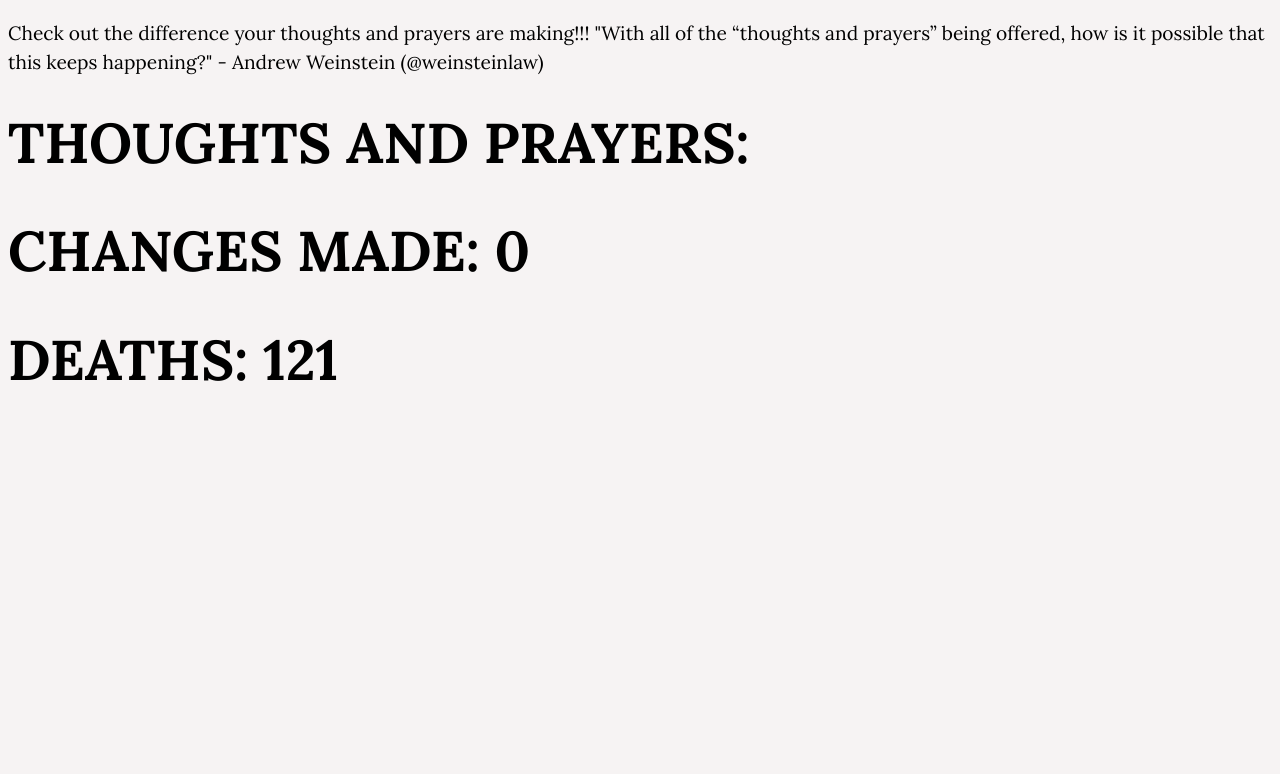
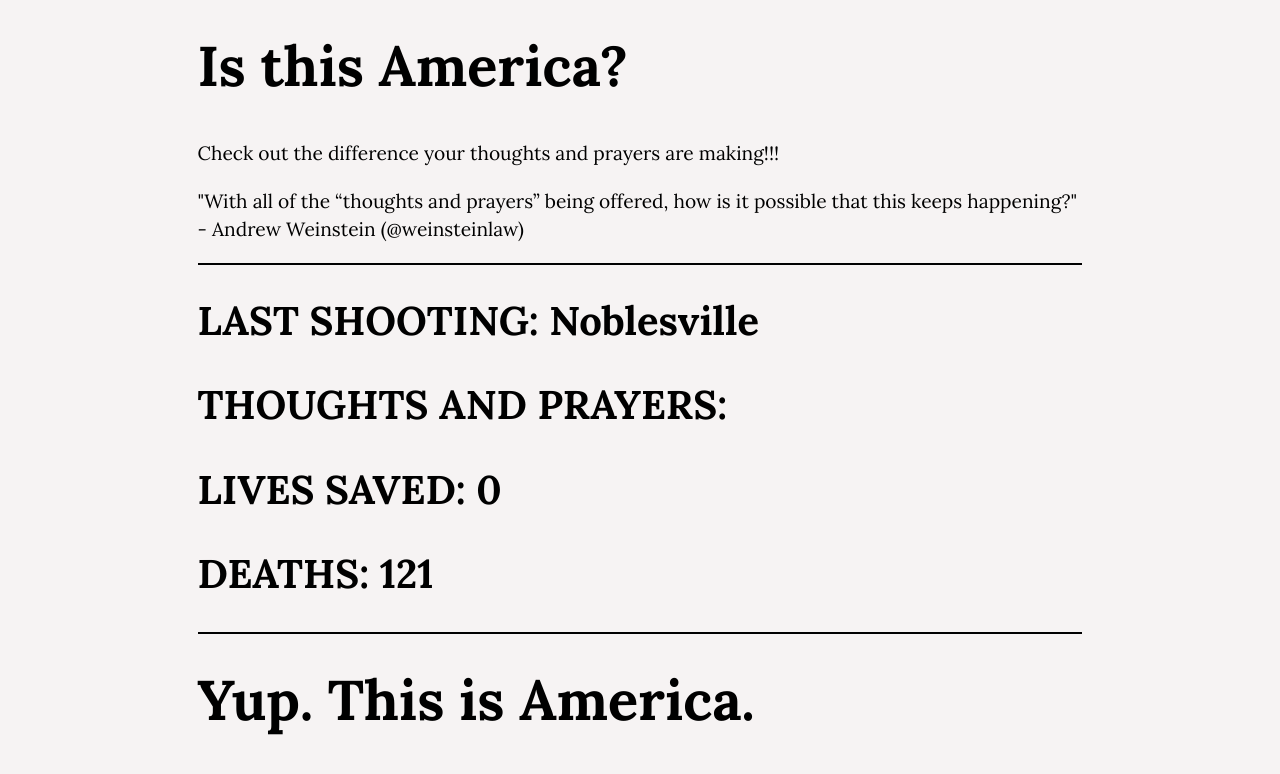
Before and after one commit to pyrito/thoughts-and-prayers, a Flask app: page / in a window 1280 px wide. Shown: the top 774 px of the page. Run offline with Flask 2, Linux system fonts and the light colour scheme; some libraries are stand-ins or nearby versions.

Commit message:
made some changes to the front end

```diff
--- a/static/style.css
+++ b/static/style.css
@@ -13,7 +13,10 @@
 nav ul{padding:0;font-size:25px;text-align:left;font-weight:lighter;list-style:none}
 nav a{text-decoration:none;color:#000}nav a:
 hover{text-decoration:underline}
-.container{padding-left:200px;width:50%;margin:0 auto}
+.middlecontainer {margin-top: 10px; padding-left:0px; width:70%; margin:0 auto; border-bottom-width: 2px; border-bottom-color: Black; border-bottom-style: solid}
+.topcontainer {margin-top:10px; padding-left: 0px; width: 70%; margin:0 auto; border-bottom-width: 2px; border-bottom-color: Black; border-bottom-style: solid}
+.bottomcontainer {margin-top:10px; padding-left: 0px; width: 70%; margin:0 auto;}
+
 .footer{bottom:0;width:100%;background-color:red;color:#fff;text-align:center}
 #navbar{font-size:60px}
 .center{display:block;margin-left:auto;margin-right:auto;width:100%}
--- a/templates/index.html
+++ b/templates/index.html
@@ -8,11 +8,19 @@
     <script src="static/js/app.js"></script>
 </head>
 <body>
-	<div id="container">
-		<p> Check out the difference your thoughts and prayers are making!!! "With all of the “thoughts and prayers” being offered, how is it possible that this keeps happening?" - Andrew Weinstein (@weinsteinlaw) </p>
-		<h1> THOUGHTS AND PRAYERS: <h1 id="count"> </h1> </h1>
-		<h1> CHANGES MADE: 0 </h1>
-		<h1> DEATHS: 121 </h1>
+	<div class="topcontainer">
+		<h1> Is this America?</h1>
+		<p> Check out the difference your thoughts and prayers are making!!! </p>
+		<p>"With all of the “thoughts and prayers” being offered, how is it possible that this keeps happening?" - Andrew Weinstein (@weinsteinlaw) </p>
+	</div>
+	<div class="middlecontainer">
+		<h2> LAST SHOOTING: Noblesville </h2>
+		<h2> THOUGHTS AND PRAYERS: <h2 id="count"> </h2> </h2>
+		<h2> LIVES SAVED: 0 </h2>
+		<h2> DEATHS: 121 </h2>
+	</div>
+	<div class="bottomcontainer">
+		<h1> Yup. This is America. </h1>
 	</div>
 </body>
 </html>
```
Also changed, not shown: shootings.db.
